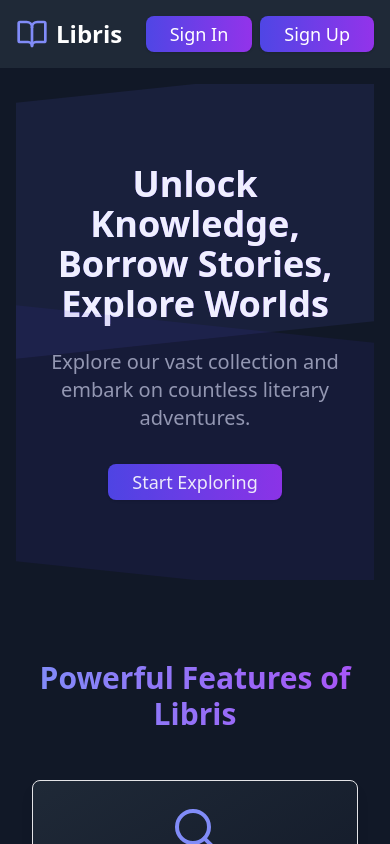
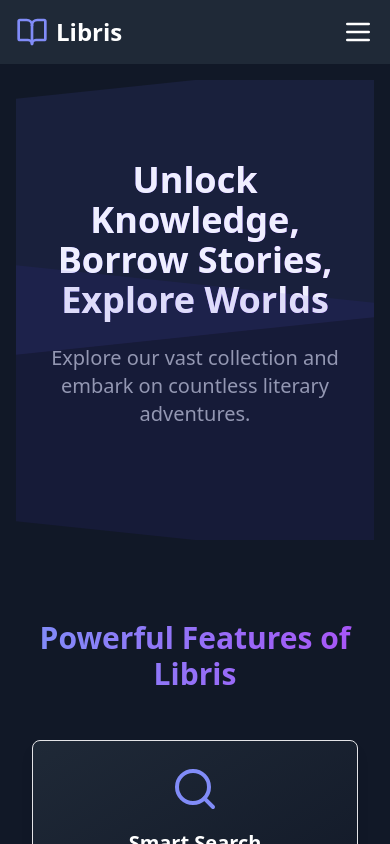
Before and after one commit to RidhikaJoshi/Libris, a React (Vite) app in the folder frontend/user-frontend/: page / in a window 390 px wide. Shown: the top 844 px of the page. Built offline with nearby package versions, Linux system fonts and the light colour scheme; no server answers.

Commit message:
Added hamburger Icon on smaller screen sizes

```diff
--- a/frontend/user-frontend/src/pages/header.tsx
+++ b/frontend/user-frontend/src/pages/header.tsx
@@ -1,5 +1,5 @@
 import { Button } from "@/components/ui/button"
-import { BookOpen } from "lucide-react"
+import { BookOpen, Menu, X } from "lucide-react"
 import { Link } from "react-router-dom"
 import { useState, useEffect } from "react"
 import { useNavigate } from "react-router-dom"
@@ -7,6 +7,7 @@ import { useNavigate } from "react-router-dom"
 export default function Header(){
 
     const [isAuthenticated, setIsAuthenticated] = useState(false);
+    const [isMenuOpen, setIsMenuOpen] = useState(false);
     const navigate = useNavigate();
 
     useEffect(() => {
@@ -19,6 +20,11 @@ export default function Header(){
         setIsAuthenticated(false);
         navigate("/");
       };
+
+      const toggleMenu = () => {
+        setIsMenuOpen(!isMenuOpen);
+      };
+
     return (
         <>
      {/* Header */}
@@ -34,7 +40,12 @@ export default function Header(){
          <Link to="/transaction"><Button variant="ghost" className="text-white hover:text-indigo-400">Transactions</Button></Link>
          <Link to="/about"><Button variant="ghost" className="text-white hover:text-indigo-400">About</Button></Link>
        </nav>
-       <div className="flex space-x-2">
+       <div className="md:hidden flex items-center">
+         <button onClick={toggleMenu}>
+           {isMenuOpen ? <X className="h-8 w-8 text-white" /> : <Menu className="h-8 w-8 text-white" />}
+         </button>
+       </div>
+       <div className="hidden md:flex space-x-2">
          {isAuthenticated ? (
            <Button
              onClick={handleLogout}
@@ -58,6 +69,37 @@ export default function Header(){
          )}
        </div>
      </div>
+     {isMenuOpen && (
+       <div className="md:hidden bg-gray-800 py-4 flex flex-col items-center">
+         <nav className="flex flex-col space-y-4">
+           <Link to="/"><Button variant="ghost" className="text-white hover:text-indigo-400">Home</Button></Link>
+           <Link to="/catalog"><Button variant="ghost" className="text-white hover:text-indigo-400">Books</Button></Link>
+           <Link to="/transaction"><Button variant="ghost" className="text-white hover:text-indigo-400">Transactions</Button></Link>
+           <Link to="/about"><Button variant="ghost" className="text-white hover:text-indigo-400">About</Button></Link>
+           {isAuthenticated ? (
+             <Button
+               onClick={handleLogout}
+               className="bg-gradient-to-r from-indigo-600 to-purple-600 hover:from-indigo-700 hover:to-purple-700 text-white py-3 px-6 rounded-lg text-lg transition-all duration-300 transform hover:scale-105"
+             >
+               Logout
+             </Button>
+           ) : (
+             <>
+               <Link to="/signin">
+                 <Button className="bg-gradient-to-r from-indigo-600 to-purple-600 hover:from-indigo-700 hover:to-purple-700 text-white py-3 px-6 rounded-lg text-lg transition-all duration-300 transform hover:scale-105">
+                   Sign In
+                 </Button>
+               </Link>
+               <Link to="/signup">
+                 <Button className="bg-gradient-to-r from-indigo-600 to-purple-600 hover:from-indigo-700 hover:to-purple-700 text-white py-3 px-6 rounded-lg text-lg transition-all duration-300 transform hover:scale-105">
+                   Sign Up
+                 </Button>
+               </Link>
+             </>
+           )}
+         </nav>
+       </div>
+     )}
    </header>
    </>
     )
--- a/frontend/user-frontend/src/pages/home-page.tsx
+++ b/frontend/user-frontend/src/pages/home-page.tsx
@@ -1,9 +1,9 @@
 import { useState, useEffect } from "react"
-import { Button } from "@/components/ui/button"
 import {  Search, BookMarked, Users, BarChart, Zap, Shield } from "lucide-react"
 import { Link } from "react-router-dom"
 import axios from "axios"
 import { bookInfer } from '@ridhikajoshi/libris-common'
+
 
 export function HomePage() {
   const [allBooks, setAllBooks] = useState<bookInfer[]>([]);
@@ -35,11 +35,7 @@ export function HomePage() {
             <p className="text-xl mb-8 text-gray-400">
               Explore our vast collection and embark on countless literary adventures.
             </p>
-            <Link to="/catalog">
-              <Button className="bg-gradient-to-r from-indigo-600 to-purple-600 hover:from-indigo-700 hover:to-purple-700 text-white py-3 px-6 rounded-lg text-lg transition-all duration-300 transform hover:scale-105">
-                Start Exploring
-              </Button>
-            </Link>
+
           </div>
         </div>
         {/* Tilted lines */}
```
